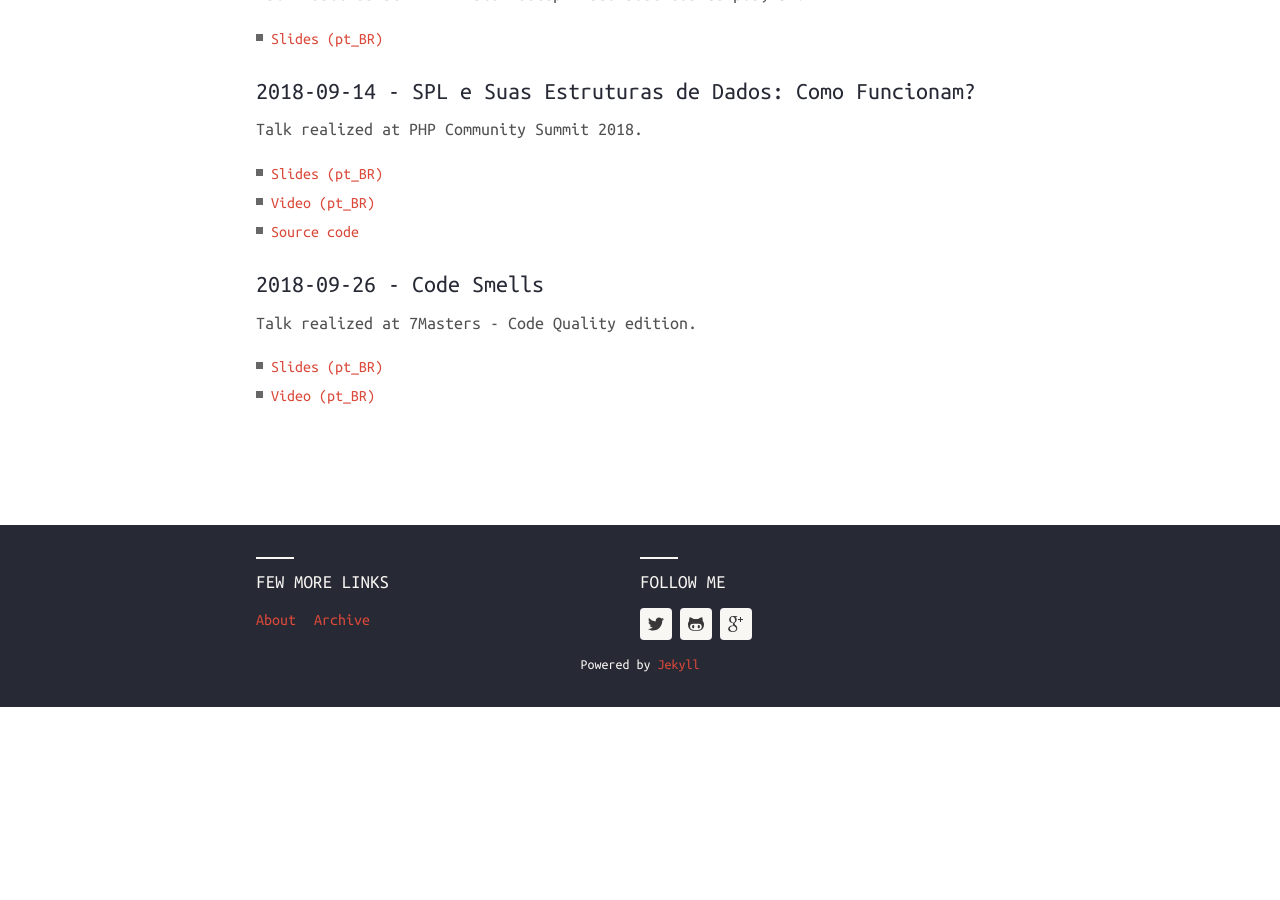
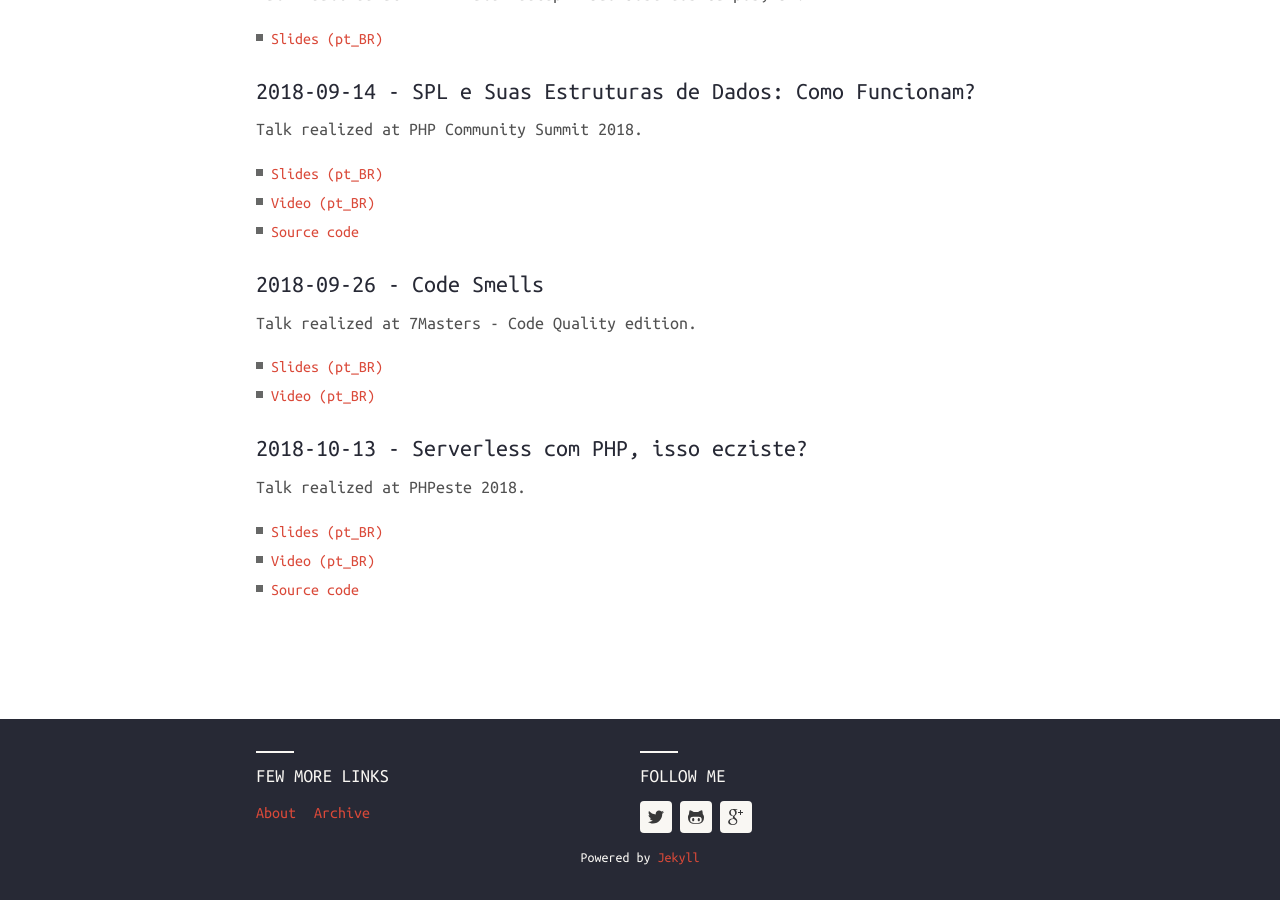
Before and after one commit to devdrops/devdrops.me, a Jekyll site: the page built from talks.md, in a window 1280 px wide and 900 px high, scrolled down 2642 px. Built offline with Jekyll 4.4.1, drawn with Linux system fonts in a browser that asks for light colours; nearby versions of some CDN libraries; before the commit the page ends 3349 px from its top, so only the background shows below that.

Commit message:
PHPeste 2018 talk :)

```diff
--- a/talks.md
+++ b/talks.md
@@ -114,3 +114,11 @@ Talk realized at 7Masters - Code Quality edition.
 
 * [Slides (pt_BR)](https://speakerdeck.com/devdrops/code-smells)
 * [Video (pt_BR)]()
+
+#### 2018-10-13 - Serverless com PHP, isso ecziste?
+
+Talk realized at PHPeste 2018.
+
+* [Slides (pt_BR)](https://speakerdeck.com/devdrops/serverless-e-php-phpeste-2018)
+* [Video (pt_BR)]()
+* [Source code](https://github.com/devdrops/serverless-php)
```
